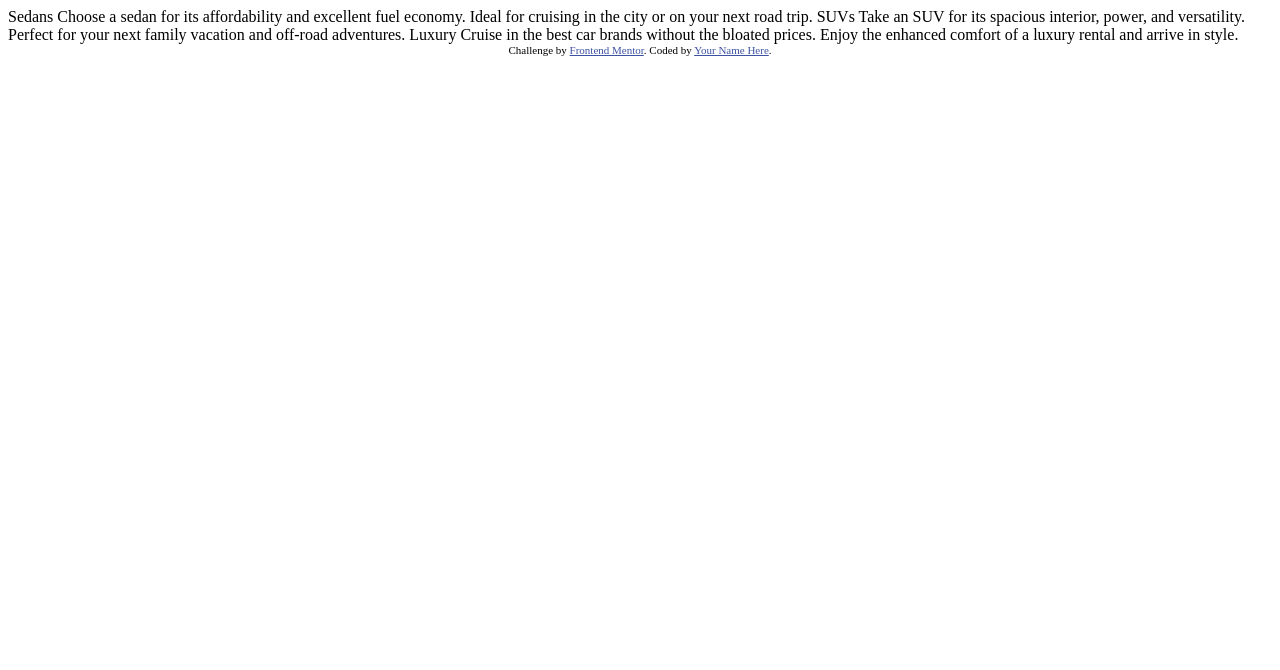
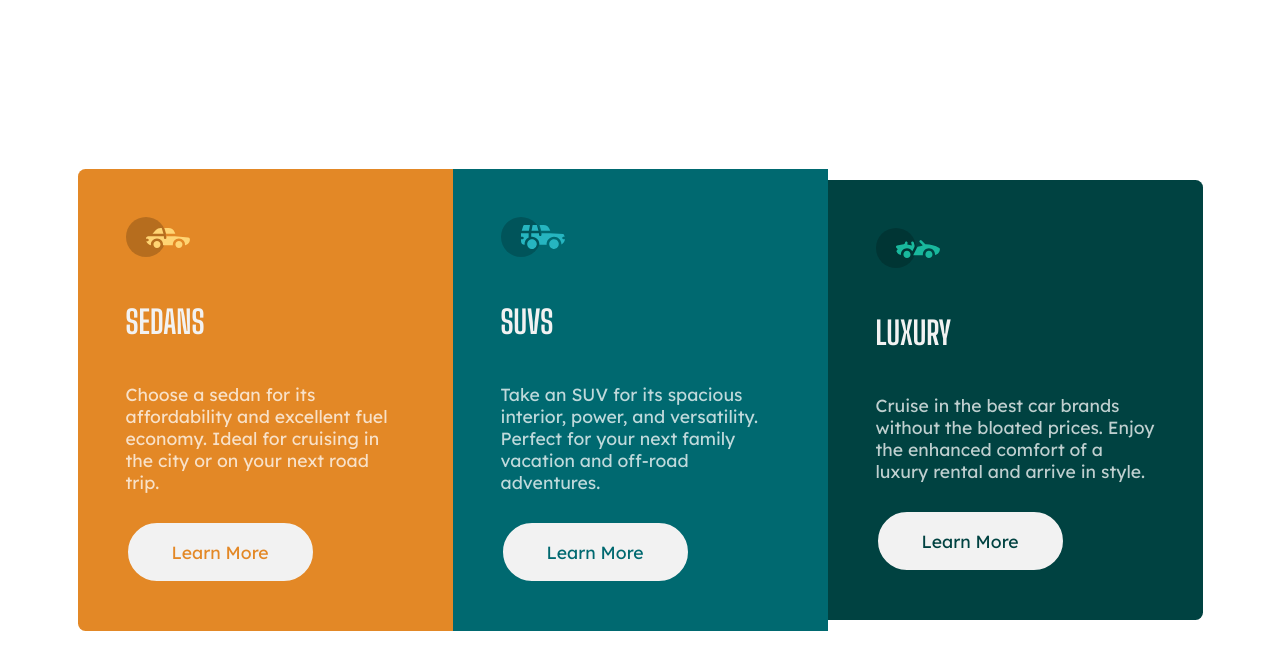
Before and after one commit to Elvis-LR/3-column-preview-card-component, a plain HTML site: page index.html in a window 1280 px wide. Drawn offline with Linux system fonts and the light colour scheme.

Commit message:
Add files via upload

```diff
--- a/index.html
+++ b/index.html
@@ -3,34 +3,37 @@
 <head>
   <meta charset="UTF-8">
   <meta name="viewport" content="width=device-width, initial-scale=1.0"> <!-- displays site properly based on user's device -->
-
+  <link rel="stylesheet" href="styles/style.css">
+  <link rel="preconnect" href="https://fonts.googleapis.com">
+  <link rel="preconnect" href="https://fonts.gstatic.com" crossorigin>
+  <link href="https://fonts.googleapis.com/css2?family=Big+Shoulders+Display:wght@700&family=Lexend+Deca&display=swap" rel="stylesheet">
   <link rel="icon" type="image/png" sizes="32x32" href="./images/favicon-32x32.png">
 
   <title>Frontend Mentor | 3-column preview card component</title>
-
-  <!-- Feel free to remove these styles or customise in your own stylesheet 👍 -->
-  <style>
-    .attribution { font-size: 11px; text-align: center; }
-    .attribution a { color: hsl(228, 45%, 44%); }
-  </style>
 </head>
 <body>
-
-  Sedans
-  Choose a sedan for its affordability and excellent fuel economy. Ideal for cruising in the city
-  or on your next road trip.
-
-  SUVs
-  Take an SUV for its spacious interior, power, and versatility. Perfect for your next family vacation
-  and off-road adventures.
-
-  Luxury
-  Cruise in the best car brands without the bloated prices. Enjoy the enhanced comfort of a luxury
-  rental and arrive in style.
-
-  <div class="attribution">
-    Challenge by <a href="https://www.frontendmentor.io?ref=challenge" target="_blank">Frontend Mentor</a>.
-    Coded by <a href="#">Your Name Here</a>.
+  <div class="container">
+    <article class="card-sedans">
+        <img src="images/icon-sedans.svg" alt="sedan car icon">
+        <h2>Sedans</h2>
+        <p>Choose a sedan for its affordability and excellent fuel economy. Ideal for cruising in the city
+        or on your next road trip.</p>
+        <a href="#"><button>Learn More</button></a>
+    </article>
+    <article class="card-suvs">
+        <img src="images/icon-suvs.svg" alt="suv icon">
+       <h2>SUVs</h2>
+       <p>Take an SUV for its spacious interior, power, and versatility. Perfect for your next family vacation
+        and off-road adventures.</p>
+      <a href="#"><button>Learn More</button></a>
+   </article>
+   <article class="card-luxury">
+     <img src="images/icon-luxury.svg" alt="luxury car icon">
+     <h2>Luxury</h2>
+     <p>Cruise in the best car brands without the bloated prices. Enjoy the enhanced comfort of a luxury
+      rental and arrive in style.</p>
+      <a href="#"><button>Learn More</button></a>
+ </article>
   </div>
 </body>
 </html>
--- /dev/null
+++ b/styles/style.css
@@ -0,0 +1,160 @@
+    /**** R E S E T  start****/
+*:where(:not(iframe, canvas, img, svg, video):not(svg *, symbol *)) {
+all: unset;
+display: revert;
+}
+*,
+*::before,
+*::after {
+box-sizing: border-box;
+}
+a, button {
+cursor: revert;
+}
+ol, ul, menu {
+list-style: none;
+}
+img {
+max-width: 100%;
+}
+table {
+border-collapse: collapse;
+}
+textarea {
+white-space: revert;
+}
+meter {
+-webkit-appearance: revert;
+appearance: revert;
+}
+::placeholder {
+color: unset;
+}
+:where([hidden]) {
+display: none;
+}
+:where([contenteditable]) {
+-moz-user-modify: read-write;
+-webkit-user-modify: read-write;
+overflow-wrap: break-word;
+-webkit-line-break: after-white-space;
+}
+:where([draggable=
+true
+]) {
+-webkit-user-drag: element;
+}
+    /**** R E S E T  end****/
+
+body{
+    font-size: 15px;
+}
+.container{
+    display: flex;
+    align-items: center;
+    justify-content: center;
+    flex-direction: column;
+    min-height: 100vh;
+}
+article{
+    padding: 3.2em;
+    max-width: 375px;
+}
+h2{
+    font-family: 'Big Shoulders Display', cursive;
+    font-size: 2rem;
+    text-transform: uppercase;
+    color: hsl(0, 0%, 95%);
+    margin-bottom: 42px;
+}
+img{
+    margin-bottom: 42px;
+}
+article p{
+    font-family: 'Lexend Deca', sans-serif;
+    color: hsla(0, 0%, 100%, 0.75);
+    font-size: 1.1rem;
+}
+button{
+    padding: 1em 2.5em;
+    border-radius: 2em;
+    background-color: hsl(0, 0%, 95%);
+    margin-top: 28px;
+    border: 2px solid;
+}
+a{
+    font-family: 'Lexend Deca', sans-serif;
+    font-size: 1.1rem;
+}
+
+/* SEDANS */
+
+.card-sedans{
+    background-color: hsl(31, 77%, 52%);
+    border-top-left-radius: 0.5em;
+    border-top-right-radius: 0.5em;
+}
+.card-sedans>a{
+    color: hsl(31, 77%, 52%);
+}
+.card-sedans>a:hover{
+    color: hsl(0, 0%, 100%, 0.75);
+}
+.card-sedans button:hover{
+    background-color: hsl(31, 77%, 52%);
+    cursor: pointer;
+}
+
+/* SUVS */
+
+.card-suvs{
+    background-color: hsl(184, 100%, 22%);
+}
+.card-suvs>a{
+    color: hsl(184, 100%, 22%)
+}
+.card-suvs>a:hover{
+    color: hsl(0, 0%, 100%, 0.75);
+}
+.card-suvs button:hover{
+    background-color: hsl(184, 100%, 22%);
+    cursor: pointer;
+}
+
+/* LUXURY */
+
+.card-luxury{
+    background-color: hsl(179, 100%, 13%);
+    border-bottom-left-radius: 0.5em;
+    border-bottom-right-radius: 0.5em;
+}
+.card-luxury>a{
+    color: hsl(179, 100%, 13%);
+}
+.card-luxury>a:hover{
+    color: hsl(0, 0%, 100%, 0.75);
+}
+.card-luxury button:hover{
+    background-color: hsl(179, 100%, 13%);
+    cursor: pointer;
+}
+
+/******* DESKTOP ******/
+
+@media (min-width: 980px) {
+
+    .container{
+        flex-direction: row;
+    }
+    .card-sedans{
+        border-top-left-radius: 0.5em;
+        border-top-right-radius: 0em;
+        border-bottom-left-radius: 0.5em;
+    }
+    .card-luxury{
+        border-top-left-radius: 0em;
+        border-top-right-radius: 0.5em;
+        border-bottom-left-radius: 0em;
+    }
+
+}
```
Also changed, not shown: desktop.jpg (added), mobile.jpg (added), 1 other file.
